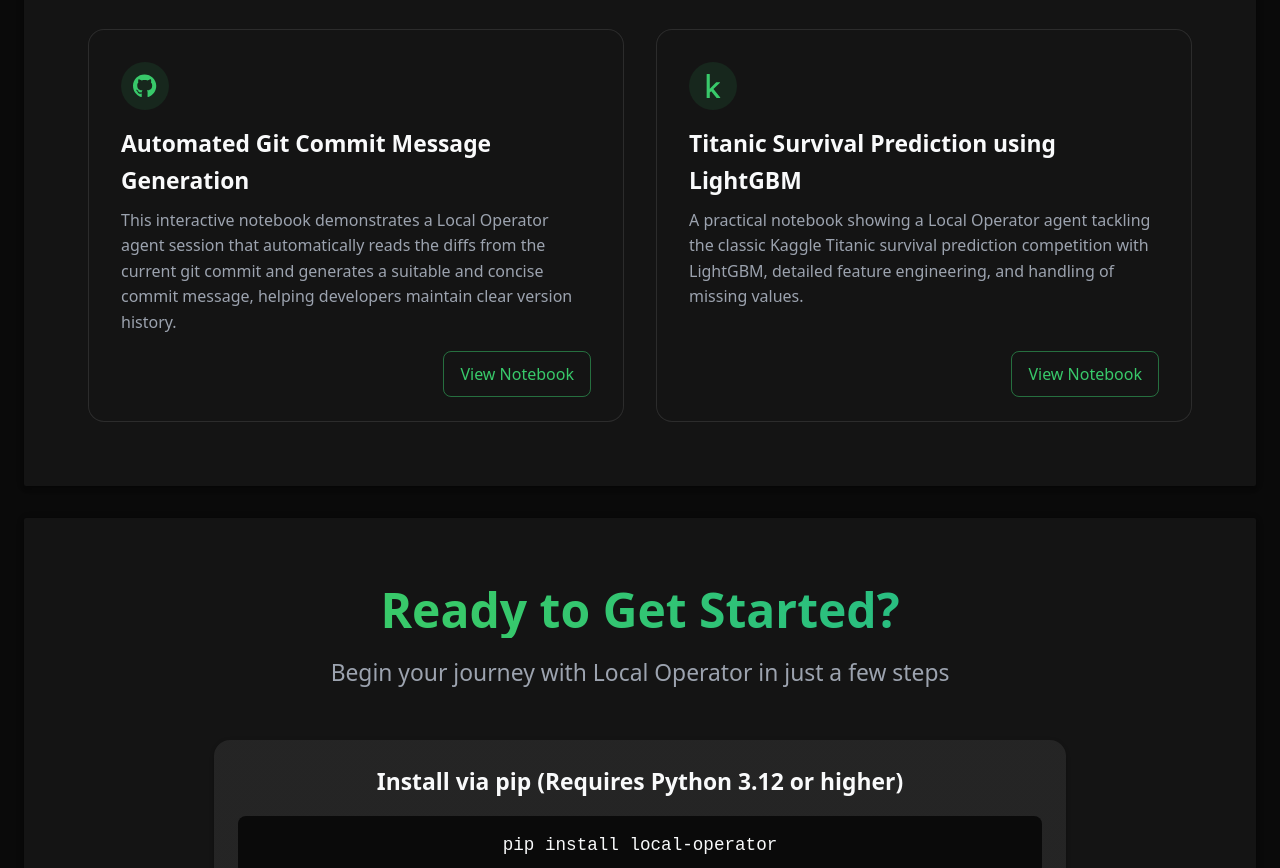
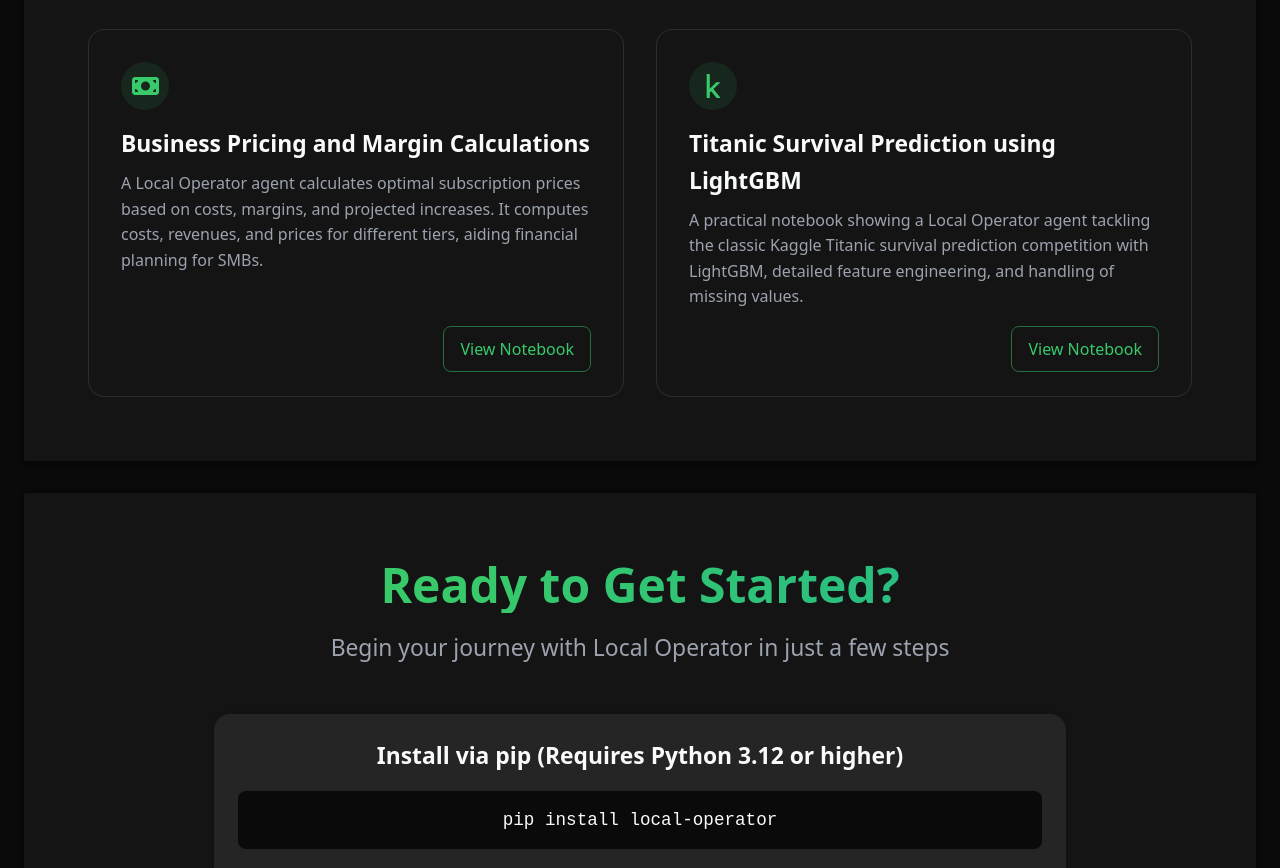
Before and after one commit to damianvtran/local-operator-site, a React (Vite) app: page / in a window 1280 px wide. Shown: the part 3720-4588 px from the top of the page. Built offline with nearby package versions, Linux system fonts and the light colour scheme.

Commit message:
Update Examples.tsx to showcase business pricing example

```diff
--- a/src/components/Examples.tsx
+++ b/src/components/Examples.tsx
@@ -3,8 +3,8 @@
 import Section from "./Section";
 import { styled } from "@mui/material/styles";
 import { FontAwesomeIcon } from '@fortawesome/react-fontawesome';
-import { faGithub, faKaggle } from '@fortawesome/free-brands-svg-icons';
-import { faGlobe, faCode } from '@fortawesome/free-solid-svg-icons';
+import { faKaggle } from '@fortawesome/free-brands-svg-icons';
+import { faGlobe, faCode, faMoneyBill } from '@fortawesome/free-solid-svg-icons';
 
 const ExampleCard = styled(Card)(({ theme }) => ({
 	height: "100%",
@@ -94,11 +94,11 @@
 		link: "https://github.com/damianvtran/local-operator/blob/main/examples/notebooks/github_pr.ipynb"
 	},
 	{
-		id: "git-commit",
-		icon: faGithub,
-		title: "Automated Git Commit Message Generation",
-		description: "This interactive notebook demonstrates a Local Operator agent session that automatically reads the diffs from the current git commit and generates a suitable and concise commit message, helping developers maintain clear version history.",
-		link: "https://github.com/damianvtran/local-operator/blob/main/examples/notebooks/github_commit.ipynb"
+		id: "business-pricing",
+		icon: faMoneyBill,
+		title: "Business Pricing and Margin Calculations",
+		description: "A Local Operator agent calculates optimal subscription prices based on costs, margins, and projected increases. It computes costs, revenues, and prices for different tiers, aiding financial planning for SMBs.",
+		link: "https://github.com/damianvtran/local-operator/blob/main/examples/notebooks/business_pricing_margin.ipynb"
 	},
 	{
 		id: "titanic",
```
